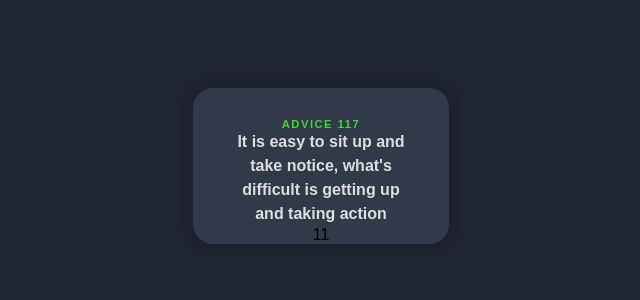
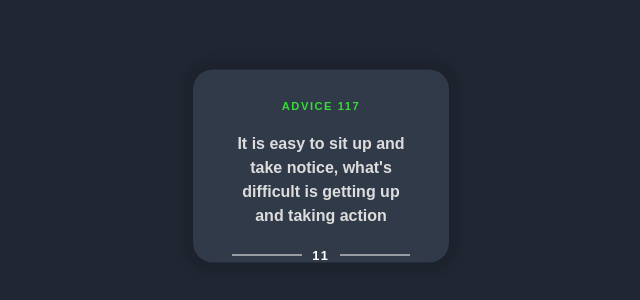
Before and after one commit to darrk-heart/random-react-advice, a React (Create React App) app: page / in a window 1280 px wide. Shown: the part 234-534 px from the top of the page, without its empty margins (319-959 px from the left). Built offline with nearby package versions, Linux system fonts and the light colour scheme.

Commit message:
about to import api

```diff
--- a/src/App.css
+++ b/src/App.css
@@ -30,10 +30,26 @@ p {
 }
 
 h4 {
-  margin: 0;
+  margin: 20px 0;
   color: #dddddd;
   width: 70%;
   text-align: center;
   line-height: 1.5;
   font-weight: 600;
 }
+.line {
+  width: 70px;
+  height: 1px;
+  background-color: white;
+  margin: 0 10px;
+}
+.beneath {
+  display: flex;
+  align-items: center;
+}
+.eleven {
+  color: white;
+  font-size: 0.8rem;
+  font-weight: 600;
+  letter-spacing: 2px;
+}
--- a/src/App.js
+++ b/src/App.js
@@ -11,9 +11,9 @@ function App() {
           and taking action{" "}
         </h4>
         <div className="beneath">
-          <div></div>
-          <div>11</div>
-          <div></div>
+          <div className="line"></div>
+          <div className="eleven">11</div>
+          <div className="line"></div>
         </div>
       </div>
     </div>
```
